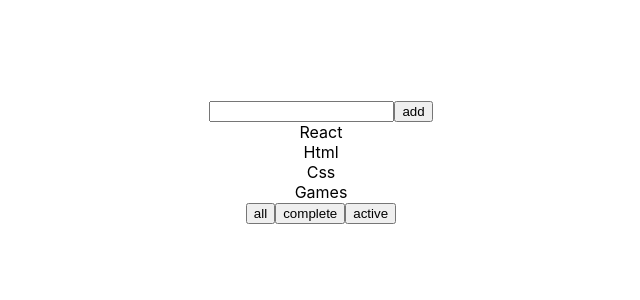
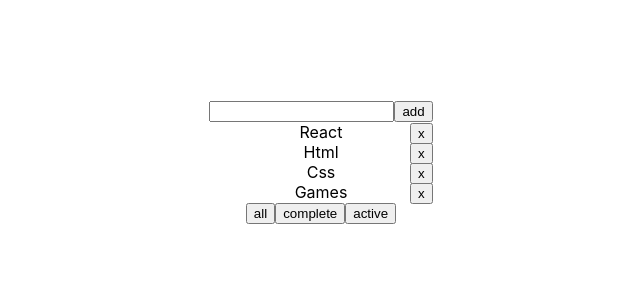
Before and after one commit to whoknow117/TypeScriptTodoList, a React (Create React App) app: page / in a window 1280 px wide. Shown: the top 300 px of the page, without its empty margins (319-959 px from the left). Built offline with nearby package versions, Linux system fonts and the light colour scheme.

Commit message:
AddTask&&DeleteTas&&PriorityComplete

```diff
--- a/src/App.tsx
+++ b/src/App.tsx
@@ -1,4 +1,4 @@
-import React, {useState} from 'react';
+import React, {ChangeEvent, useState} from 'react';
 
 import './App.css';
 import TodoList from "./components/TodoList/TodoAffairs";
@@ -39,14 +39,27 @@ function App() {
 
 
 
+    const deleteCallBack = (taskID: string) => {
+        setTasks(tasks.filter( t => t.id !== taskID))
+    }
 
+    const addTask = (title: string) => {
 
+        const task: DefaultTasksType = {
+            id: v1(),
+            name: title,
+            isDone: false
+        }
+        setTasks([task, ...tasks])
+    }
 
     return (
         <div className="App">
             <TodoList
                 data={filteredTasks}
                 setFilter={setFilter}
+                deleteCallBack={deleteCallBack}
+                addTask={addTask}
             />
         </div>
     );
--- a/src/components/TodoList/Affairs/Affairs.module.scss
+++ b/src/components/TodoList/Affairs/Affairs.module.scss
@@ -0,0 +1,11 @@
+
+.todoWrapper {
+
+  position: relative;
+  .btn {
+    position: absolute;
+    right: 0;
+    top: 0;
+  }
+
+}
--- a/src/components/TodoList/Affairs/Affairs.tsx
+++ b/src/components/TodoList/Affairs/Affairs.tsx
@@ -6,13 +6,21 @@ import {DefaultTasksType} from "../../../App";
 
 export type PropsType = {
     task: DefaultTasksType
+    deleteCallBack: (taskID: string) => void
+
 }
 
-const Affairs:React.FC<PropsType> = ({task}) => {
+const Affairs:React.FC<PropsType> = ({deleteCallBack, task, ...restProps}) => {
+
+    const deleteTask = () => {deleteCallBack(task.id)}
+
 
     return <div className={classes.todoWrapper}>
 
         {task.name}
+        <div className={classes.btn}>
+            <button onClick={deleteTask}>x</button>
+        </div>
     </div>
 }
 
--- a/src/components/TodoList/TodoAffairs.tsx
+++ b/src/components/TodoList/TodoAffairs.tsx
@@ -1,4 +1,4 @@
-import React from 'react';
+import React, {ChangeEvent} from 'react';
 import classes from './TodoAffairs.module.scss';
 import TodoInput from "./TodoInput/TodoInput";
 import Affairs from "./Affairs/Affairs";
@@ -10,16 +10,20 @@ import {AffairsPriorityType, DefaultTasksType} from "../../App";
 export type TodoListType = {
     data: Array<DefaultTasksType>
     setFilter: (filter: AffairsPriorityType) => void
+    deleteCallBack: (taskID: string) => void
+    addTask: (title: string) => void
+
 }
 
-const TodoList:React.FC<TodoListType> = ({setFilter, data}) => {
+const TodoList:React.FC<TodoListType> = ({addTask, deleteCallBack, setFilter, data}) => {
 
     return <div className={classes.todoWrapper}>
-                <TodoInput/>
+                <TodoInput addTask={addTask}/>
         {data.map( t => <Affairs
         key={t.id}
+
         task={t}
-
+        deleteCallBack={deleteCallBack}
         />)}
                 <TodoButtons setFilter={setFilter}/>
 
--- a/src/components/TodoList/TodoInput/TodoInput.tsx
+++ b/src/components/TodoList/TodoInput/TodoInput.tsx
@@ -1,18 +1,33 @@
-import React from 'react';
+import React, {ChangeEvent, useState} from 'react';
 import classes from './TodoInput.module.scss';
 
 
 
 export type TodoInputType = {
+    addTask: (title: string) => void
 
 }
 
-const TodoInput:React.FC<TodoInputType> = () => {
+const TodoInput:React.FC<TodoInputType> = ({addTask}) => {
+
+    const [title, setTitle] = useState<string>("")
+
+    const addAffair = () => {
+
+        if (title.trim() !== "") addTask(title.trim())
+
+    }
+
+
+
+    const changeTitle = (e: ChangeEvent<HTMLInputElement>) => {
+        setTitle(e.currentTarget.value)
+    }
 
     return <div className={classes.todoWrapper}>
 
-        <input type="text"/>
-        <button>add</button>
+        <input value={title} onChange={changeTitle } type="text"/>
+        <button onClick={addAffair}>add</button>
 
 
     </div>
```
